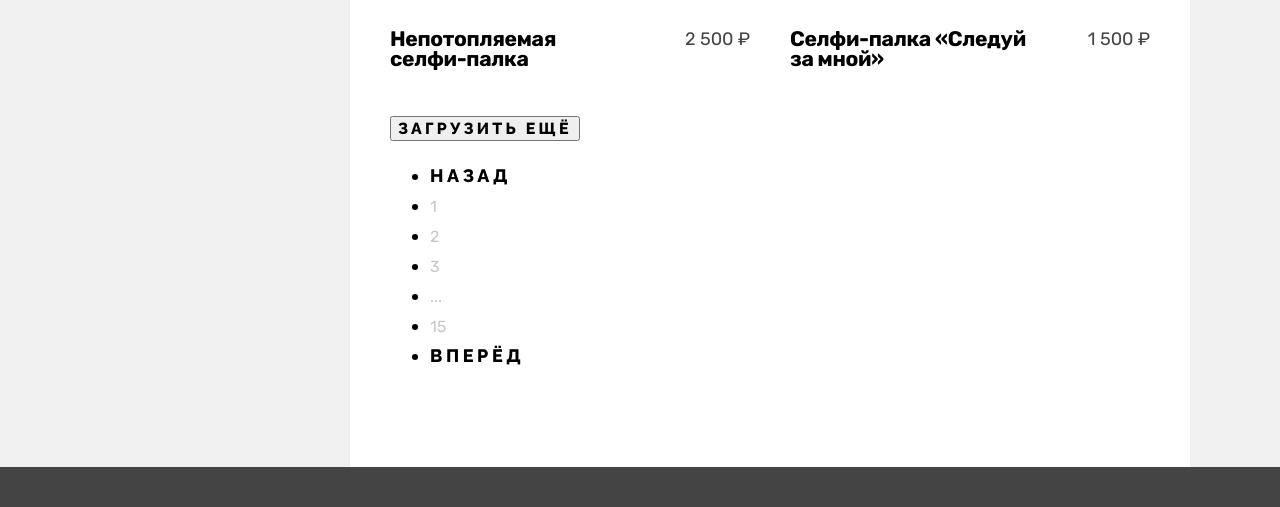
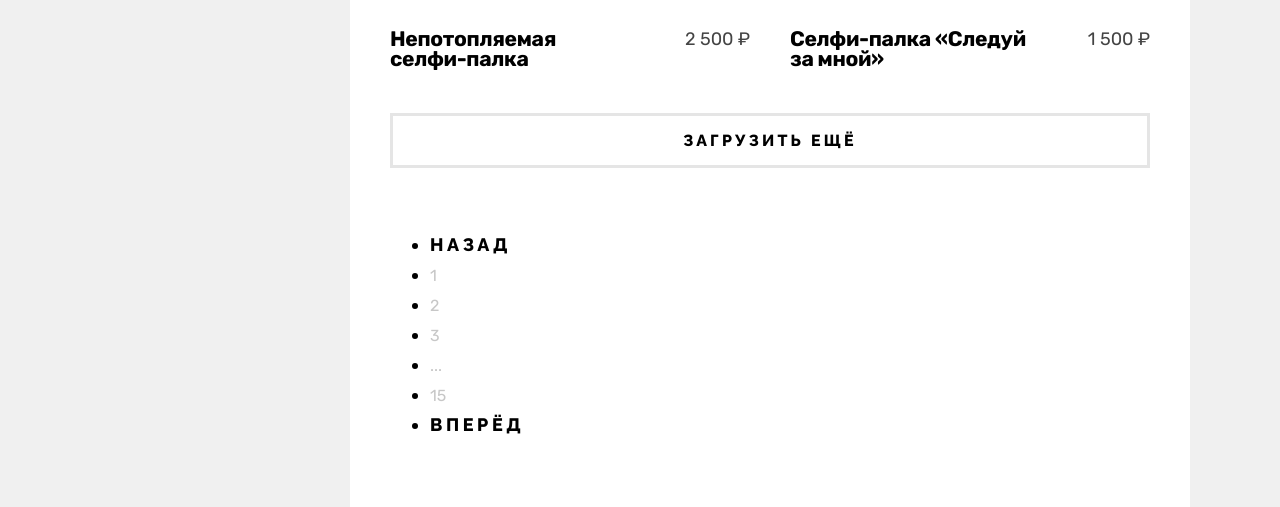
Before and after one commit to htmlacademy-htmlcss/2015497-device-34, a plain HTML site: page catalog.html in a window 1280 px wide. Shown: the part 1438-1945 px from the top of the page. Drawn offline with Linux system fonts and the light colour scheme.

Commit message:
стилизует кнопку "загрузить еще" + состояния

```diff
--- a/styles/styles.css
+++ b/styles/styles.css
@@ -2056,14 +2056,40 @@ body {
 
 /* Загрузить еще */
 .load-more-button {
+  width: 100%;
+  min-height: 55px;
+  margin: 0;
+  margin-bottom: 44px;
+  padding: 0;
   font-family: "Raleway";
   font-size: 16px;
   line-height: 19px;
   letter-spacing: 0.2em;
   text-transform: uppercase;
   text-align: center;
-}
-
+  background-color: transparent;
+  border: 3px solid #E5E5E5;
+  cursor: pointer;
+}
+
+.load-more-button:hover {
+  border: 3px solid #000000;
+}
+
+.load-more-button:active {
+  color: rgba(0, 0, 0, 0.3);
+  border: 3px solid #E5E5E5;
+}
+
+.load-more-button:focus {
+  outline-offset: 2px;
+  outline: 2px solid #AF4FFF;
+}
+
+.load-more-button:disabled {
+  opacity: 0.3;
+  cursor: default;
+}
 
 /* Пагинация */
 .pagination-link {
```
